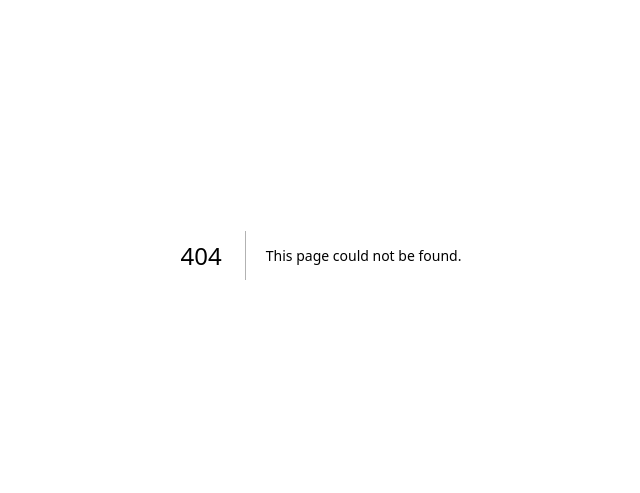
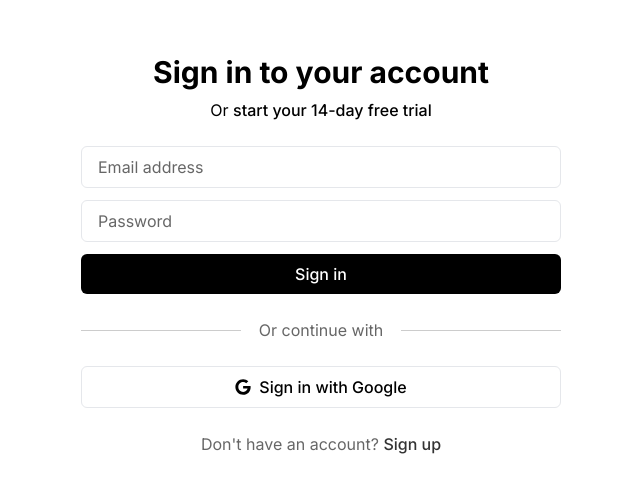
Before and after one commit to mahmudulturan/bijoy2024-evalution-task, a Next.js app: page /login in a window 1280 px wide. Before the commit this address had no page. Shown: the part 145-638 px from the top of the page, without its empty margins (319-959 px from the left). Built offline with nearby package versions, Linux system fonts and the light colour scheme.

Commit message:
add: login page

```diff
--- /dev/null
+++ b/src/app/(auth)/components/shared/SocialLogin/SocialLogin.tsx
@@ -0,0 +1,25 @@
+import React from 'react';
+import { FC } from 'react';
+import { FaGoogle } from 'react-icons/fa';
+
+const SocialLogin: FC = () => {
+    return (
+        <div>
+            <div className='flex items-center'>
+                <div className='h-px w-full bg-black/20' />
+                <span className='text-black/60 w-full text-center'>Or continue with</span>
+                <div className='h-px w-full bg-black/20' />
+            </div>
+            <div>
+                <button
+                    className='w-full px-4 py-2 bg-transparent hover:bg-slate-100 border rounded-md my-6 font-medium duration-100 flex items-center justify-center gap-2'
+                >
+                    <FaGoogle />
+                    Sign in with Google
+                </button>
+            </div>
+        </div>
+    );
+};
+
+export default SocialLogin;
--- /dev/null
+++ b/src/app/(auth)/login/components/LoginForm/LoginForm.tsx
@@ -0,0 +1,38 @@
+"use client"
+import React from 'react';
+import { FC } from 'react';
+
+const LoginForm: FC = () => {
+
+    const handleLogin = (e: React.FormEvent) => {
+        e.preventDefault();
+    }
+
+    return (
+
+        <form onSubmit={handleLogin} className='my-6 space-y-3'>
+            <input
+                type="email"
+                name="email"
+                id="email"
+                placeholder='Email address'
+                className='w-full px-4 py-2 border outline-none rounded-md placeholder:text-black/60'
+            />
+            <input
+                type="password"
+                name="password"
+                id="password"
+                placeholder='Password'
+                className='w-full px-4 py-2 border outline-none rounded-md placeholder:text-black/60'
+            />
+            <button
+                type='submit'
+                className='w-full px-4 py-2 bg-black hover:bg-black/80 text-white rounded-md my-6 font-medium duration-100'
+            >
+                Sign in
+            </button>
+        </form>
+    );
+};
+
+export default LoginForm;
--- /dev/null
+++ b/src/app/(auth)/login/page.tsx
@@ -0,0 +1,25 @@
+import React from 'react';
+import { FC } from 'react';
+import LoginForm from './components/LoginForm/LoginForm';
+import SocialLogin from '../components/shared/SocialLogin/SocialLogin';
+import Link from 'next/link';
+
+const LoginPage: FC = () => {
+    return (
+        <div className='wrapper min-h-screen flex items-center justify-center'>
+            <div className='max-w-lg w-full mx-auto py-6 px-4'>
+                <div className='text-center space-y-2'>
+                    <h3 className='text-3xl font-bold'>Sign in to your account</h3>
+                    <p>Or <Link href={"#"}><span className='font-medium hover:text-black/70 duration-100'>start your 14-day free trial</span></Link></p>
+                </div>
+                <LoginForm />
+                <SocialLogin />
+                <div>
+                    <p className='text-black/60 text-center'>Don't have an account? <Link href={"#"}><span className='font-medium text-black/80 hover:text-black/90 duration-100'>Sign up</span></Link></p>
+                </div>
+            </div>
+        </div>
+    );
+};
+
+export default LoginPage;
```
Also changed, not shown: package.json (+4 -3 lines), 1 other file (tests, documents, lock files or other folders).
